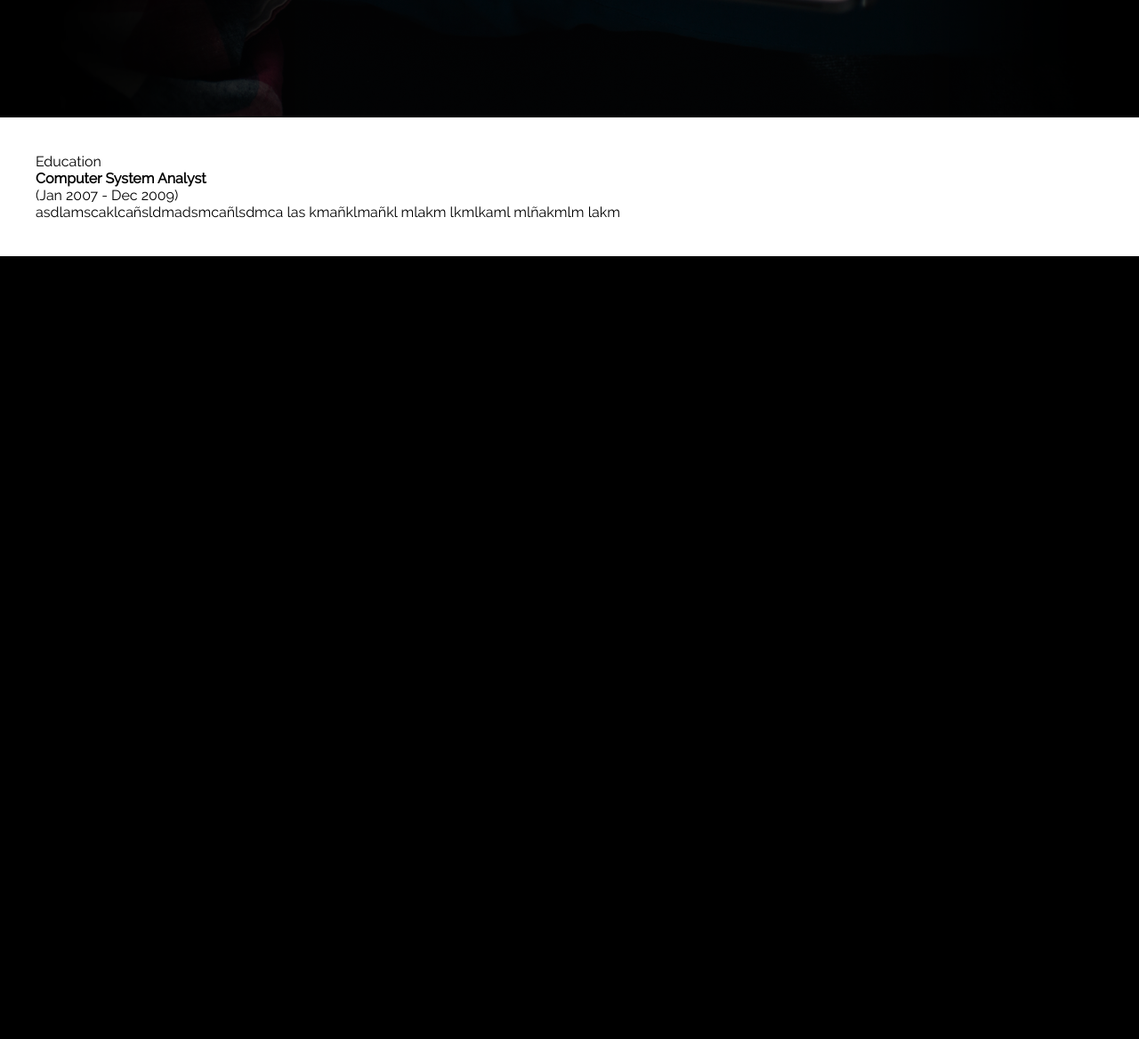
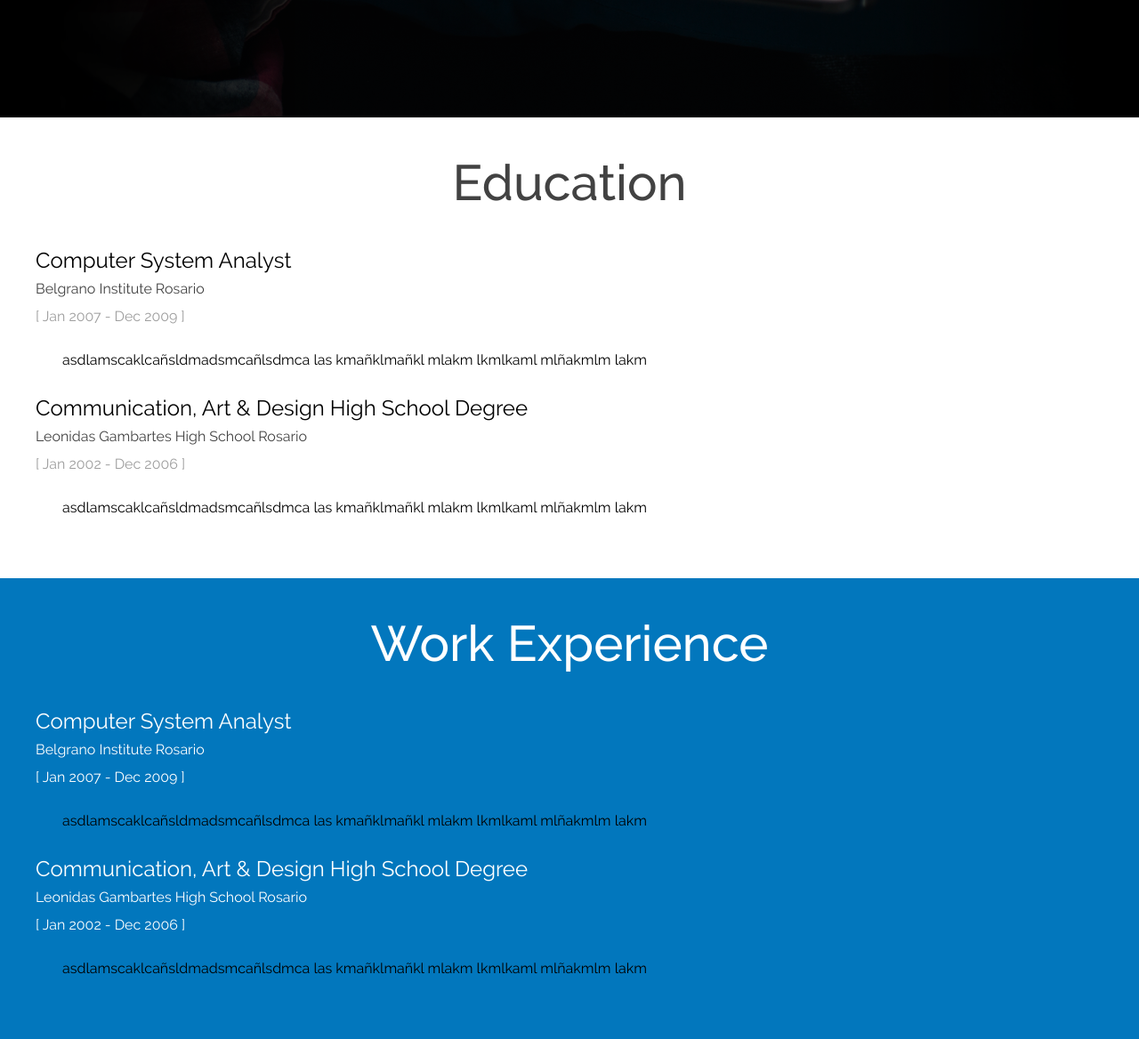
Before and after one commit to hernanfarruggia/resume, a website: page index.html in a window 1280 px wide. Shown: the part 668-1836 px from the top of the page at 89% size. Before the commit the page ends 956 px from the top, so only its background shows below. Drawn offline with nearby package versions, Linux system fonts and the light colour scheme; files that its build step writes are made by us from their sources.

Commit message:
Refactored styles to make every section more unique. Added gulp watchers.

```diff
--- a/app/styles/_variables.scss
+++ b/app/styles/_variables.scss
@@ -33,10 +33,12 @@
 
 /** COLORS **/
 $black:             #000000;
+$blue-800:          #0277BD;
 $gray-50:           #FAFAFA;
 $gray-500:          #9E9E9E;
 $gray-800:          #424242;
 $gray-900:          #212121;
+$green-500:         #8BC34A;
 $white:             #FFFFFF;
 
 
--- a/app/styles/styles.scss
+++ b/app/styles/styles.scss
@@ -13,7 +13,6 @@ body {
 /** LAYOUT **/
 .container {
     width: 100%;
-    height: auto;
 }
 
 .header {
@@ -43,6 +42,7 @@ body {
             margin: 0 30px;
 
             .link {
+                box-shadow: 4px 5px 10px $black;
                 color: $white;
                 text-decoration: none;
             }
@@ -51,7 +51,6 @@ body {
 }
 
 .content {
-    height: auto;
     width: 100%;
 
     &--main {
@@ -76,17 +75,86 @@ body {
     }
 
     &--section {
-        background-color: $white;
-        height: auto;
+        overflow: hidden;
         padding: 40px;
         width: 100%;
 
-        &_title {
+        .title {
+            font-family: 'Raleway-Medium';
+            font-size: $size-extra-large;
             margin-bottom: 40px;
+            text-align: center;
+        }
+
+        .subtitle {
+            font-size: $size-medium;
+            margin-bottom: 10px;
+
+            &_small {
+                font-size: $size-regular;
+            }
+        }
+
+        .date {
+            font-size: $size-regular;
+        }
+
+        .description {
+            font-size: $size-regular;
+            margin: 30px;
+        }
+
+        &.education {
+            background-color: $white;
+
+            .title {
+                color: $gray-800;
+            }
+
+            .subtitle {
+
+                &_small {
+                    color: $gray-800;
+                }
+            }
+
+            .date {
+                color: $gray-500;
+            }
+        }
+
+        &.work {
+            background-color: $blue-800;
+
+            .title {
+                color: $white;
+            }
+
+            .subtitle {
+                color: $white;
+
+                &_small {
+                    color: $white;
+                }
+            }
+
+            .date {
+                color: $white;
+            }
+        }
+
+        &-data {
+            float: left;
+            width: 60%;
+
+            &-block {
+                margin-bottom: 30px;
+            }
+        }
+
+        &-image {
+            float: left;
+            width: 40%;
         }
     }
-
-    &--block {
-        margin: 30px;
-    }
 }
--- a/index.html
+++ b/index.html
@@ -45,21 +45,87 @@
 
                 </div>
 
-                <div class="content--section">
+                <div class="content--section education">
                     <div class="title">
                         Education
                     </div>
-                    <div class="block">
-                        <div class="subtitle font-title bold">
-                            Computer System Analyst
+                    <div class="content--section-data">
+
+                        <div class="content--section-data-block">
+                            <div class="subtitle">
+                                Computer System Analyst
+                                <br>
+                                <span class="subtitle_small">Belgrano Institute Rosario</span>
+                            </div>
+                            <div class="date">
+                                [ Jan 2007 - Dec 2009 ]
+                            </div>
+                            <div class="description">
+                                asdlamscaklcañsldmadsmcañlsdmca las kmañklmañkl
+                                mlakm lkmlkaml mlñakmlm lakm
+                            </div>
                         </div>
-                        <div class="date gray-500">
-                            (Jan 2007 - Dec 2009)
+
+                        <div class="content--section-data-block">
+                            <div class="subtitle">
+                                Communication, Art & Design High School Degree
+                                <br>
+                                <span class="subtitle_small">Leonidas Gambartes High School Rosario</span>
+                            </div>
+                            <div class="date">
+                                [ Jan 2002 - Dec 2006 ]
+                            </div>
+                            <div class="description">
+                                asdlamscaklcañsldmadsmcañlsdmca las kmañklmañkl
+                                mlakm lkmlkaml mlñakmlm lakm
+                            </div>
                         </div>
-                        <div class="description">
-                            asdlamscaklcañsldmadsmcañlsdmca las kmañklmañkl
-                            mlakm lkmlkaml mlñakmlm lakm
+                    </div>
+
+                    <div class="content--section-image">
+
+                    </div>
+                </div>
+
+                <div class="content--section work">
+                    <div class="title">
+                        Work Experience
+                    </div>
+                    <div class="content--section-data">
+
+                        <div class="content--section-data-block">
+                            <div class="subtitle">
+                                Computer System Analyst
+                                <br>
+                                <span class="subtitle_small">Belgrano Institute Rosario</span>
+                            </div>
+                            <div class="date">
+                                [ Jan 2007 - Dec 2009 ]
+                            </div>
+                            <div class="description">
+                                asdlamscaklcañsldmadsmcañlsdmca las kmañklmañkl
+                                mlakm lkmlkaml mlñakmlm lakm
+                            </div>
                         </div>
+
+                        <div class="content--section-data-block">
+                            <div class="subtitle">
+                                Communication, Art & Design High School Degree
+                                <br>
+                                <span class="subtitle_small">Leonidas Gambartes High School Rosario</span>
+                            </div>
+                            <div class="date">
+                                [ Jan 2002 - Dec 2006 ]
+                            </div>
+                            <div class="description">
+                                asdlamscaklcañsldmadsmcañlsdmca las kmañklmañkl
+                                mlakm lkmlkaml mlñakmlm lakm
+                            </div>
+                        </div>
+                    </div>
+
+                    <div class="content--section-image">
+
                     </div>
                 </div>
             </div>
```
Also changed, not shown: gulpfile.js (+5 -4 lines).
